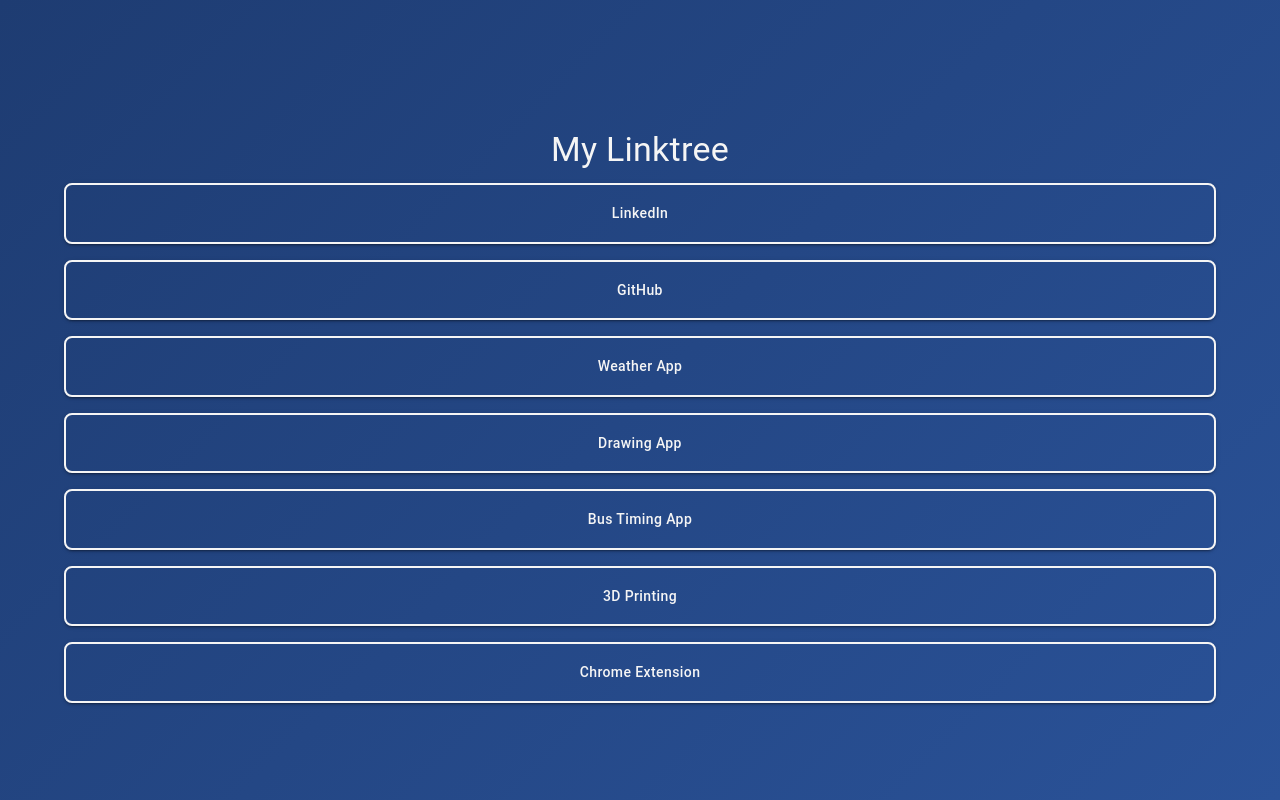
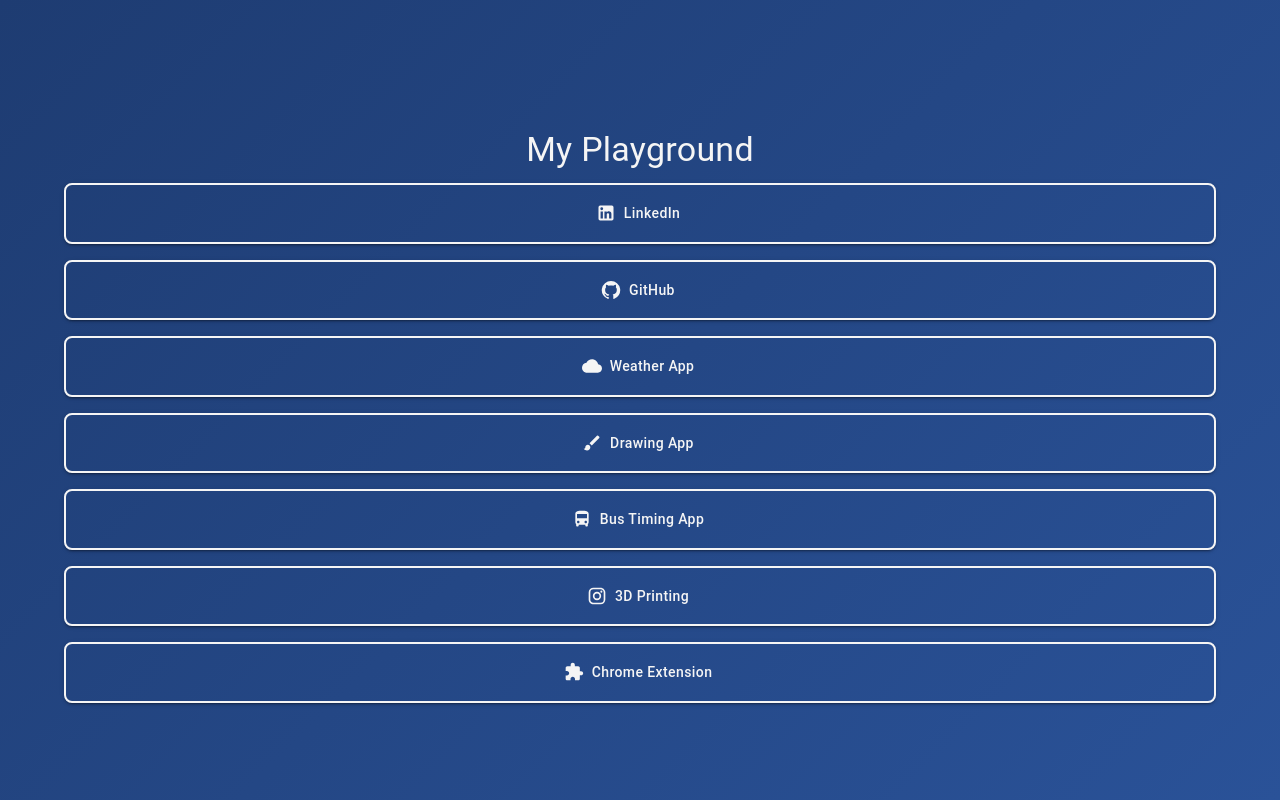
Before and after one commit to yoonasea/linktree, a React (Create React App) app: page / in a window 1280 px wide. Built offline with nearby package versions, Linux system fonts and the light colour scheme.

Commit message:
icons added

```diff
--- a/package.json
+++ b/package.json
@@ -5,6 +5,7 @@
   "dependencies": {
     "@emotion/react": "^11.13.3",
     "@emotion/styled": "^11.13.0",
+    "@mui/icons-material": "^6.0.2",
     "@mui/material": "^5.16.7",
     "@testing-library/jest-dom": "^5.17.0",
     "@testing-library/react": "^13.4.0",
--- a/src/components/LinkItem.tsx
+++ b/src/components/LinkItem.tsx
@@ -4,14 +4,16 @@
 interface LinkItemProps {
   label: string;
   url: string;
+  icon: React.ReactNode; // Accept icon as a prop
 }
 
-const LinkItem: React.FC<LinkItemProps> = ({ label, url }) => {
+const LinkItem: React.FC<LinkItemProps> = ({ label, url, icon }) => {
   return (
     <Button
       variant="contained"
       href={url}
       target="_blank"
+      startIcon={icon}
       sx={{ width: "100%", padding: 2 }}
     >
       {label}
--- a/src/components/LinkTree.tsx
+++ b/src/components/LinkTree.tsx
@@ -1,32 +1,39 @@
 import React from "react";
 import { Container, Typography, Stack } from "@mui/material";
+import LinkedInIcon from "@mui/icons-material/LinkedIn";
+import GitHubIcon from "@mui/icons-material/GitHub";
+import CloudIcon from "@mui/icons-material/Cloud";
+import BrushIcon from "@mui/icons-material/Brush";
+import DirectionsBusIcon from "@mui/icons-material/DirectionsBus";
+import InstagramIcon from "@mui/icons-material/Instagram";
+import ExtensionIcon from "@mui/icons-material/Extension";
 import LinkItem from "./LinkItem";
 
 interface Link {
   label: string;
   url: string;
+  icon: React.ReactNode; // Add icon property
 }
 
 const LinkTree: React.FC = () => {
   const links: Link[] = [
-    { label: "LinkedIn", url: "https://www.linkedin.com/in/phuazaiwei/" },
-    { label: "GitHub", url: "https://github.com/yoonasea" },
-    { label: "Weather App", url: "https://transport-887be.firebaseapp.com/weather" },
-    { label: "Drawing App", url: "https://transport-887be.firebaseapp.com/paint" },
-    { label: "Bus Timing App", url: "https://transport-887be.firebaseapp.com/" },
-    { label: "3D Printing", url: "https://www.instagram.com/phuazaiwei/" },
-    { label: "Chrome Extension", url: "https://chromewebstore.google.com/detail/new-tab-league-of-legends/nokfioegpdopldlbbbhglnjjbgddbcjk" },
+    { label: "LinkedIn", url: "https://www.linkedin.com/in/phuazaiwei/", icon: <LinkedInIcon /> },
+    { label: "GitHub", url: "https://github.com/yoonasea", icon: <GitHubIcon /> },
+    { label: "Weather App", url: "https://transport-887be.firebaseapp.com/weather", icon: <CloudIcon /> },
+    { label: "Drawing App", url: "https://transport-887be.firebaseapp.com/paint", icon: <BrushIcon /> },
+    { label: "Bus Timing App", url: "https://transport-887be.firebaseapp.com/", icon: <DirectionsBusIcon /> },
+    { label: "3D Printing", url: "https://www.instagram.com/phuazaiwei/", icon: <InstagramIcon /> },
+    { label: "Chrome Extension", url: "https://chromewebstore.google.com/detail/new-tab-league-of-legends/nokfioegpdopldlbbbhglnjjbgddbcjk", icon: <ExtensionIcon /> },
   ];
-  // { label: "Task Management App >wip<", url: "" },
 
   return (
     <Container sx={{ textAlign: "center", marginTop: 4 }}>
       <Typography variant="h4" gutterBottom>
-        My Linktree
+        My Playground
       </Typography>
       <Stack spacing={2}>
         {links.map((link, index) => (
-          <LinkItem key={index} label={link.label} url={link.url} />
+          <LinkItem key={index} label={link.label} url={link.url} icon={link.icon} />
         ))}
       </Stack>
     </Container>
```
Also changed, not shown: 1 other file (tests, documents, lock files or other folders).
